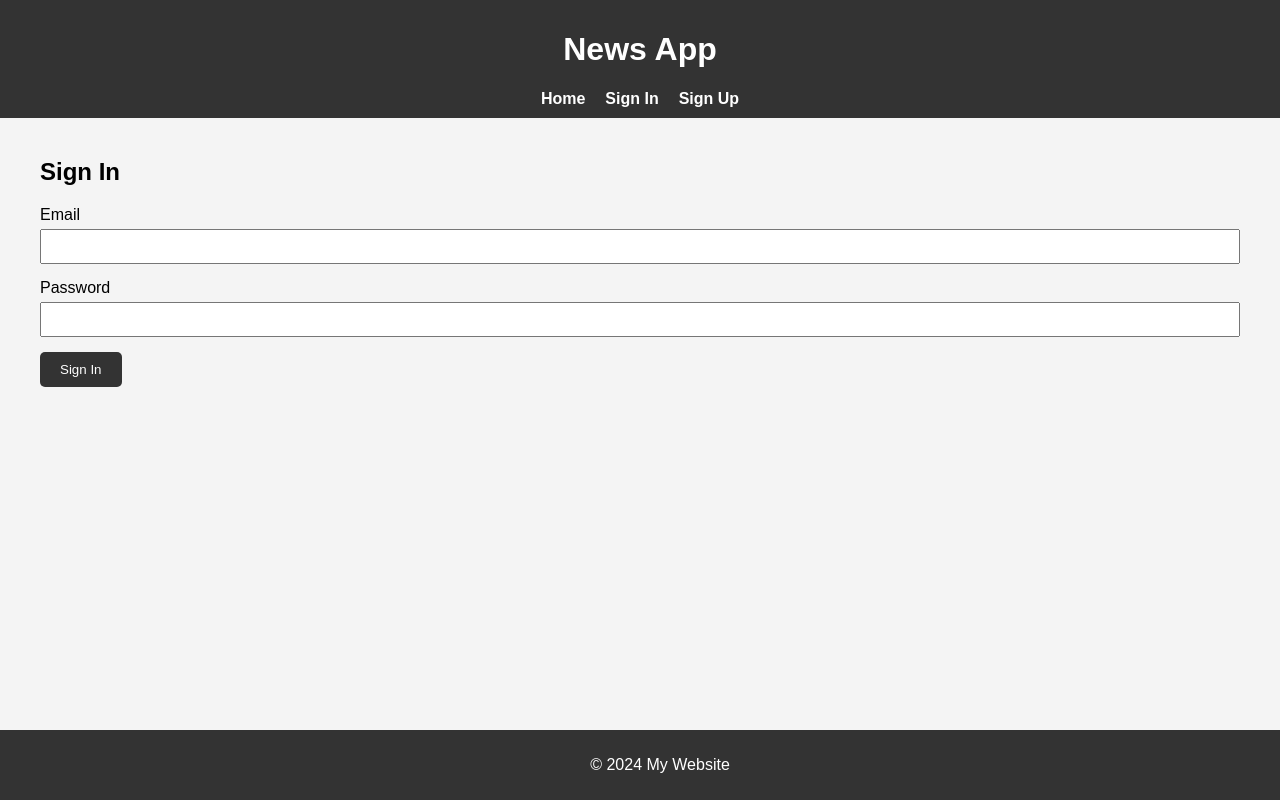
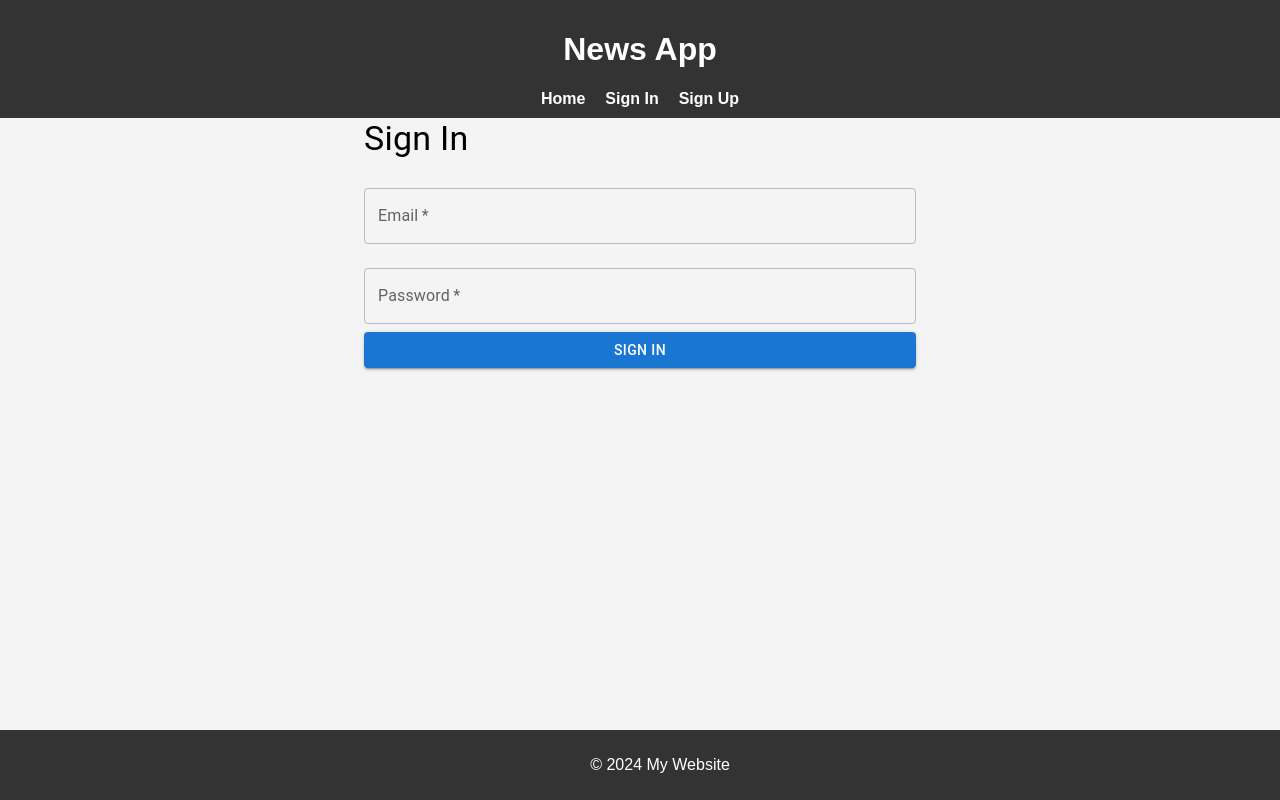
Before and after one commit to irtazazulfiqar/News-App, a React (Create React App) app in the folder frontend/: page /signin in a window 1280 px wide. Shown: the top 800 px of the page. Built offline with nearby package versions, Linux system fonts and the light colour scheme.

Commit message:
Create Signin with Material-UI

```diff
--- a/frontend/src/pages/SignIn.js
+++ b/frontend/src/pages/SignIn.js
@@ -1,6 +1,8 @@
 import React, { useState } from 'react';
+import { Container, TextField, Button, Typography, Alert } from '@mui/material';
 import Header from '../components/Header';
 import Footer from '../components/Footer';
+import { apiCall } from '../utility/useApi';
 
 function SignIn() {
   const [formData, setFormData] = useState({
@@ -13,64 +15,69 @@ function SignIn() {
   const handleChange = (e) => {
     setFormData({
       ...formData,
-      [e.target.name]: e.target.value
+      [e.target.name]: e.target.value,
     });
   };
 
   const handleSubmit = async (e) => {
     e.preventDefault();
 
-    const response = await fetch('http://127.0.0.1:8000/api/signin/', {
-      method: 'POST',
-      headers: {
-        'Content-Type': 'application/json'
-      },
-      body: JSON.stringify(formData)
-    });
+    const { success, data, errors } = await apiCall('http://127.0.0.1:8000/api/signin/', 'POST', formData);
 
-    const data = await response.json();
-
-    if (response.ok) {
-      // Save tokens in localStorage or context
+    if (success) {
       localStorage.setItem('access_token', data.access);
       localStorage.setItem('refresh_token', data.refresh);
       setMessage('Login successful');
       setErrors({});
     } else {
-      setErrors(data);
+      setErrors(errors);
     }
   };
 
   return (
-    <div className="container">
-      <h2>Sign In</h2>
+    <Container maxWidth="sm">
+      <Typography variant="h4" gutterBottom>
+        Sign In
+      </Typography>
       <form onSubmit={handleSubmit}>
-        <div className="form-group">
-          <label>Email</label>
-          <input
-            type="email"
+        <TextField
+          fullWidth
+          label="Email"
           name="email"
           value={formData.email}
           onChange={handleChange}
           required
+          margin="normal"
+          error={!!errors.email}
+          helperText={errors.email}
         />
-          {errors.email && <p className="error">{errors.email}</p>}
-        </div>
-        <div className="form-group">
-          <label>Password</label>
-          <input
+        <TextField
+          fullWidth
+          label="Password"
+          name="password"
           type="password"
-            name="password"
           value={formData.password}
           onChange={handleChange}
           required
+          margin="normal"
+          error={!!errors.password}
+          helperText={errors.password}
         />
-          {errors.password && <p className="error">{errors.password}</p>}
-        </div>
-        <button type="submit" className="button">Sign In</button>
+        <Button type="submit" variant="contained" color="primary" fullWidth>
+          Sign In
+        </Button>
       </form>
-      {message && <p className="message">{message}</p>}
-    </div>
+      {message && (
+        <Alert severity="success" style={{ marginTop: '20px' }}>
+          {message}
+        </Alert>
+      )}
+      {Object.keys(errors).length > 0 && (
+        <Alert severity="error" style={{ marginTop: '20px' }}>
+          Please check the fields and try again.
+        </Alert>
+      )}
+    </Container>
   );
 }
 
--- a/frontend/src/pages/SignUp.js
+++ b/frontend/src/pages/SignUp.js
@@ -1,12 +1,13 @@
 import React, { useState } from 'react';
 import { TextField, Button, Typography, Container, Box } from '@mui/material';
+import { apiCall } from '../utility/useApi';
 
 function SignUp() {
   const [formData, setFormData] = useState({
     username: '',
     email: '',
     password: '',
-    confirm_password: ''
+    confirm_password: '',
   });
   const [message, setMessage] = useState('');
   const [errors, setErrors] = useState({});
@@ -14,34 +15,25 @@ function SignUp() {
   const handleChange = (e) => {
     setFormData({
       ...formData,
-      [e.target.name]: e.target.value
+      [e.target.name]: e.target.value,
     });
   };
 
   const handleSubmit = async (e) => {
     e.preventDefault();
 
-    // Check if passwords match
     if (formData.password !== formData.confirm_password) {
-      setErrors({ confirm_password: ["Passwords do not match"] });
+      setErrors({ confirm_password: ['Passwords do not match'] });
       return;
     }
 
-    const response = await fetch('http://127.0.0.1:8000/api/register/', {
-      method: 'POST',
-      headers: {
-        'Content-Type': 'application/json'
-      },
-      body: JSON.stringify(formData)
-    });
+    const { success, data, errors } = await apiCall('http://127.0.0.1:8000/api/register/', 'POST', formData);
 
-    const data = await response.json();
-
-    if (response.ok) {
+    if (success) {
       setMessage('User created successfully');
       setErrors({});
     } else {
-      setErrors(data);
+      setErrors(errors);
     }
   };
 
--- /dev/null
+++ b/frontend/src/utility/useApi.js
@@ -0,0 +1,21 @@
+export const apiCall = async (url, method = 'POST', body) => {
+  try {
+    const response = await fetch(url, {
+      method,
+      headers: {
+        'Content-Type': 'application/json',
+      },
+      body: JSON.stringify(body),
+    });
+
+    const data = await response.json();
+
+    if (!response.ok) {
+      return { success: false, errors: data };
+    }
+
+    return { success: true, data };
+  } catch (error) {
+    return { success: false, errors: { general: ['An error occurred'] } };
+  }
+};
```
Also changed, not shown: 1 other file (tests, documents, lock files or other folders). Lines whose indentation alone changed are shown as unchanged.
